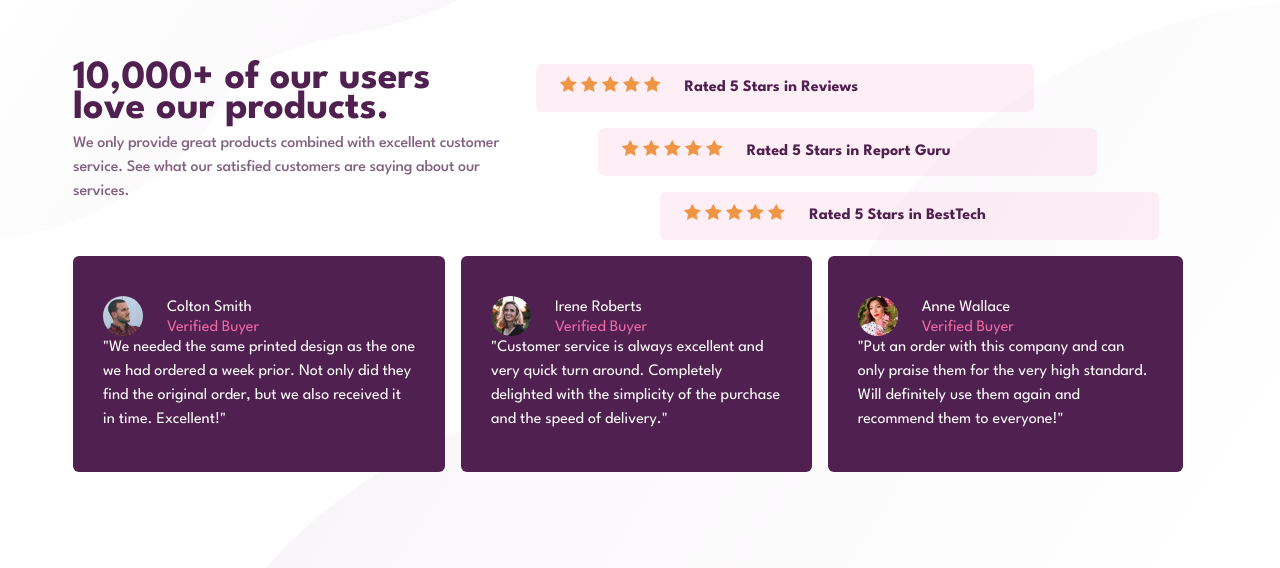
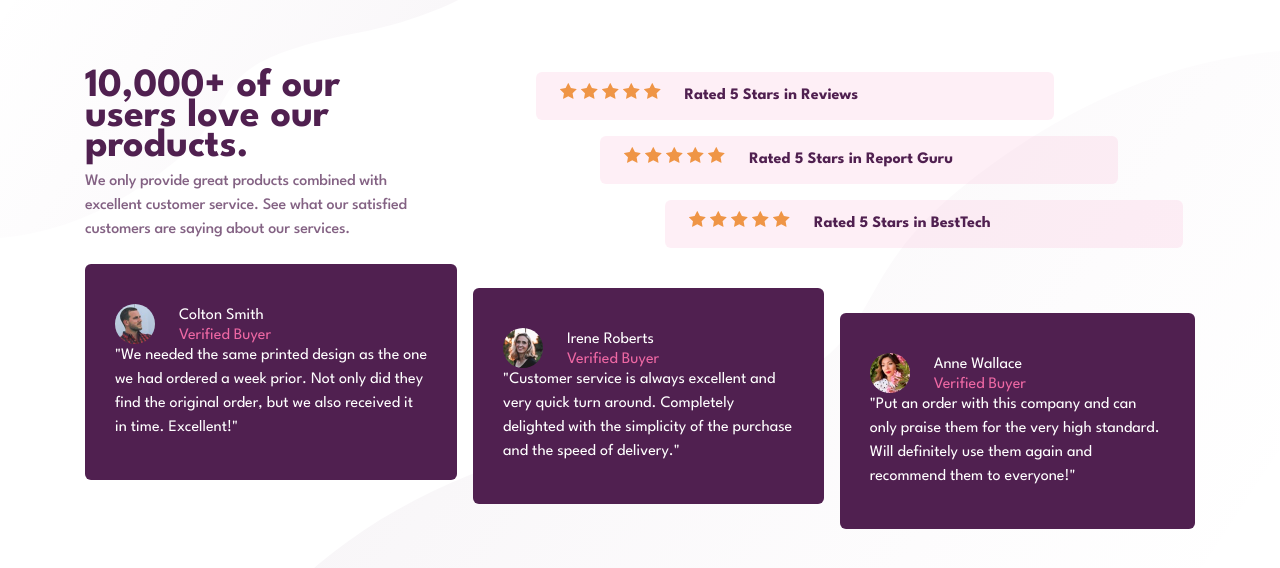
Before and after one commit to korcakSEA/social-proof-section-bootstrap, a plain HTML site: page index.html in a window 1280 px wide. Shown: the part 124-692 px from the top of the page. Drawn offline with nearby package versions, Linux system fonts and the light colour scheme.

Commit message:
feat: update last changes

```diff
--- a/index.html
+++ b/index.html
@@ -24,13 +24,13 @@
   </head>
   <body>
 
-    <article class="container mx-auto">
+    <article class="container mx-auto my-4">
 
       <div class="row">
 
         <div class="col-12">
-          <div class="header-container row row-gap-3">
-            <div class="text-container col-sm-5 text-center text-md-start">
+          <div class="header-container row row-gap-3 justify-content-lg-between">
+            <div class="text-container col-sm-4 text-center text-md-start">
               <h1 class="fw-bold fs-6 text-primary">10,000+ of our users love our products.</h1>
               <p class="fw-medium letter-spacing-1" style="opacity: .7;">
                 We only provide great products combined with excellent customer service.
@@ -76,7 +76,7 @@
         <div class="testimonial-container col-12">
 
           <div class="d-flex flex-column flex-lg-row gap-3 justify-content-center">
-            <div class="bg-primary text-white rounded-2 mb-3 py-5 px-4 ">
+            <div class="bg-primary text-white rounded-2 mb-3 mb-md-0 py-5 px-4 align-self-lg-start ">
               <div class="d-flex align-items-center gap-4">
                 <img src="./images/image-colton.jpg" alt="image of Colton Smith" style="width: 40px; height: 40px;" class="rounded-circle">
                 <div class="d-flex flex-column">
@@ -92,7 +92,7 @@
                 </p>
               </blockquote>
             </div>
-            <div class="mx-lg-auto bg-primary text-white rounded-2 mb-3 py-5 px-4">
+            <div class="mx-lg-auto bg-primary text-white rounded-2 mb-3 mb-md-0 py-5 px-4 align-self-lg-center">
               <div class="d-flex align-items-center gap-4">
                 <img src="./images/image-irene.jpg" alt="image of Irene Roberts" style="width: 40px; height: 40px;" class="rounded-circle">
                 <div class="d-flex flex-column">
@@ -107,7 +107,7 @@
                 </p>
               </blockquote>
             </div>
-            <div class=" bg-primary text-white rounded-2 mb-3 py-5 px-4 ">
+            <div class=" bg-primary text-white rounded-2 mb-3 mb-md-0 py-5 px-4 align-self-lg-end">
               <div class="d-flex align-items-center gap-4">
                 <img src="./images/image-anne.jpg" alt="image of Anne Wallace" style="width: 40px; height: 40px;" class="rounded-circle">
                 <div class="d-flex flex-column">
--- a/style.css
+++ b/style.css
@@ -38,10 +38,6 @@ body {
 
     line-height: 1.5;
 
-    min-height: 100vh;
-    display: grid;
-    place-items: center;
-
     background-image: url("./images/bg-pattern-top-mobile.svg"),
                       url("./images/bg-pattern-bottom-mobile.svg");
     background-repeat: no-repeat, no-repeat;
@@ -49,15 +45,24 @@ body {
     background-size: auto, 100vh 50vh;
 }
 
+blockquote, blockquote  p{
+    margin-bottom: 0 !important;
+}
+
+
 /***** Global Styling *****/
 
 .container {
     width: min(87%, 69.375rem);
     padding-inline: 0 ;
+
+    min-height: 100vh;
+    display: grid;
+    place-items: center;
 }
 
-blockquote, blockquote  p{
-    margin-bottom: 0 !important;
+.ratings-container{
+    padding-inline: 0;
 }
 
 
@@ -105,7 +110,7 @@ blockquote, blockquote  p{
     padding-inline: 0 !important;
 }
 
-@media (min-width: 768px) {
+@media (min-width: 992px) {
     body {
         background-image: url("./images/bg-pattern-top-desktop.svg"),
                           url("./images/bg-pattern-bottom-desktop.svg");
@@ -113,6 +118,10 @@ blockquote, blockquote  p{
         background-size: auto, auto;
     }
 
+    .testimonial-container > div{
+        height: 265px;
+    }
+
     .ratings{
         width: 80%;
     }
```
Also changed, not shown: image.png (added), 1 other file.
